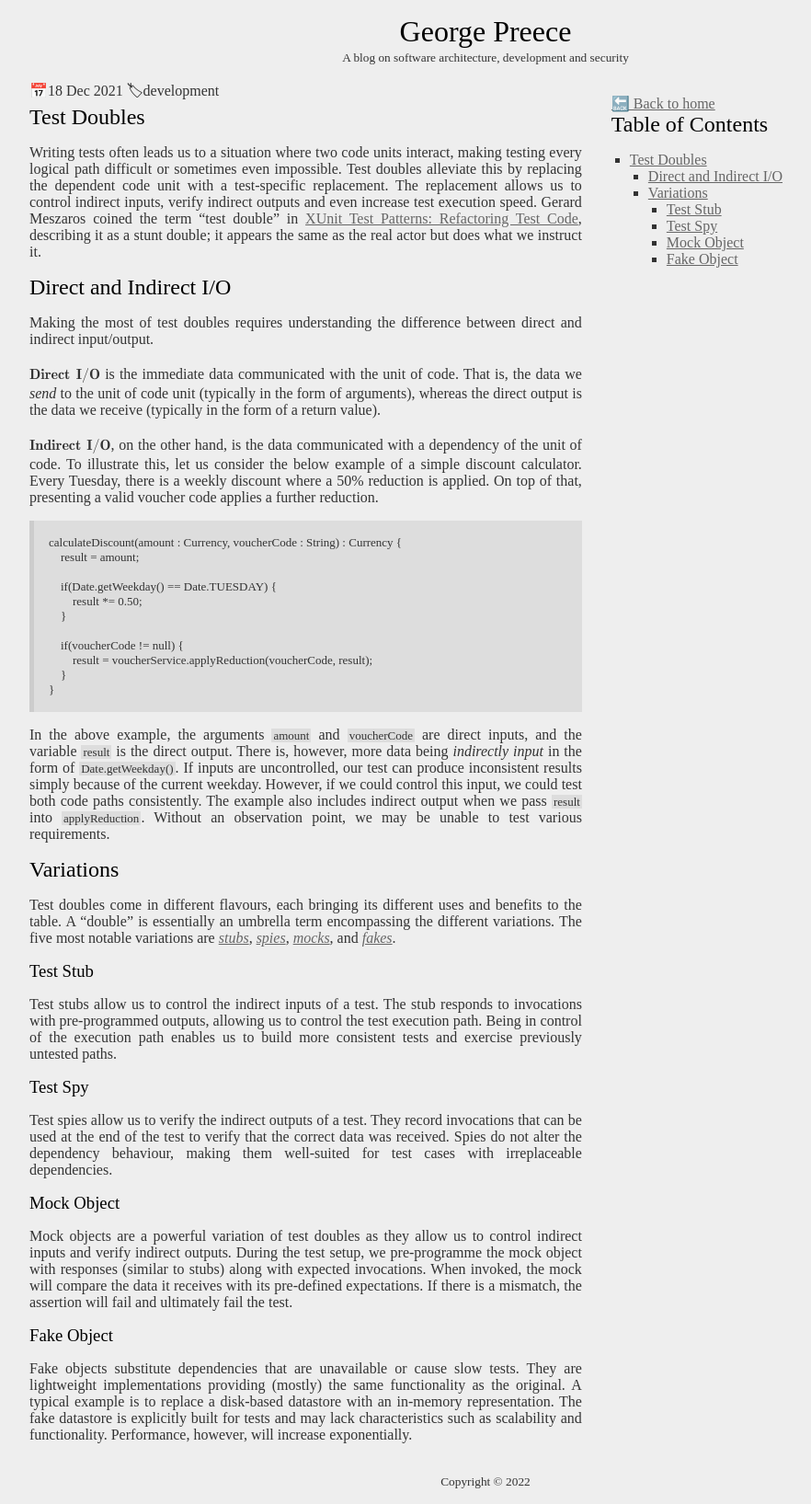
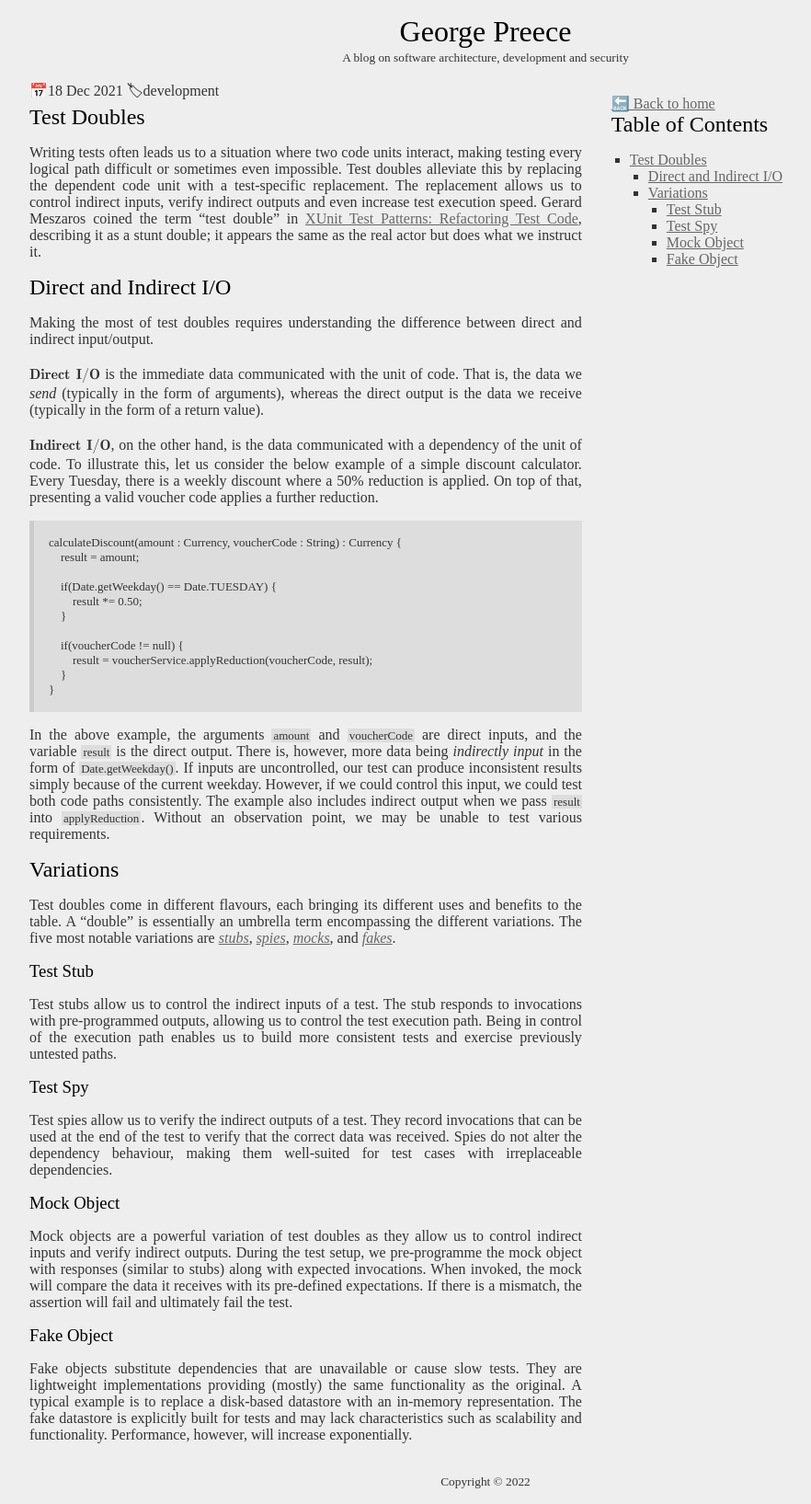
Before and after one commit to GeorgePreece/GeorgePreece.github.io, a Jekyll site: the page built from _posts/2021-12-18-test-doubles.md, in a window 1280 px wide. Shown: the whole page at 92% size, without its empty margins (112-994 px from the left). Built offline with Jekyll 4.4.1, drawn with Linux system fonts in a browser that asks for light colours; some web fonts are replaced.

Commit message:
Apply corrections

```diff
--- a/_posts/2021-12-18-test-doubles.md
+++ b/_posts/2021-12-18-test-doubles.md
@@ -16,7 +16,7 @@ Writing tests often leads us to a situation where two code units interact, makin
 ## Direct and Indirect I/O
 Making the most of test doubles requires understanding the difference between direct and indirect input/output.
 
-**Direct I/O** is the immediate data communicated with the unit of code. That is, the data we _send_ to the unit of code unit (typically in the form of arguments), whereas the direct output is the data we receive (typically in the form of a return value).
+**Direct I/O** is the immediate data communicated with the unit of code. That is, the data we _send_ (typically in the form of arguments), whereas the direct output is the data we receive (typically in the form of a return value).
 
 **Indirect I/O**, on the other hand, is the data communicated with a dependency of the unit of code. To illustrate this, let us consider the below example of a simple discount calculator. Every Tuesday, there is a weekly discount where a 50% reduction is applied. On top of that, presenting a valid voucher code applies a further reduction.
 
```
